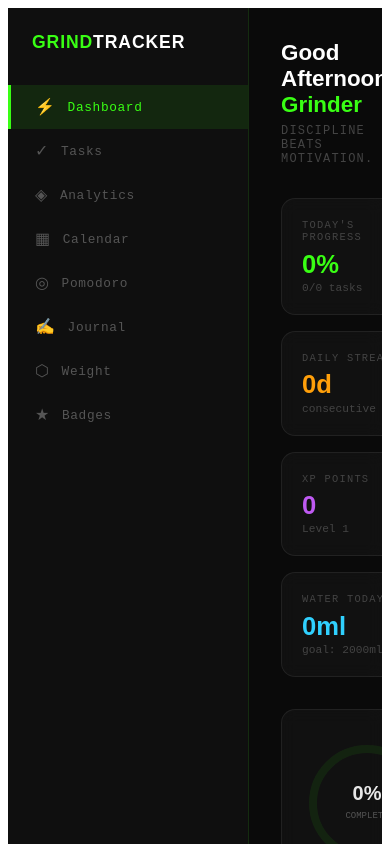
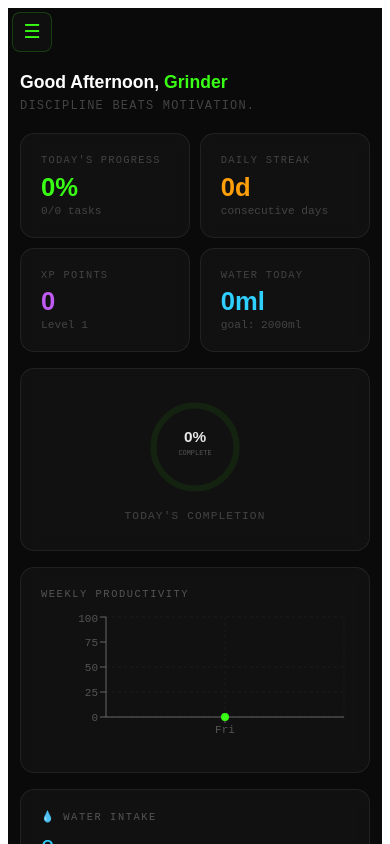
Before and after one commit to PhranavManjunaath/shreya, a React (Vite) app: page / in a window 390 px wide. Shown: the top 844 px of the page. Built offline with nearby package versions, Linux system fonts and the light colour scheme.

Commit message:
responsive layout for mobile (hamburger drawer, stacked grids, smaller SVGs)

```diff
--- a/src/GrindTracker.jsx
+++ b/src/GrindTracker.jsx
@@ -2,6 +2,7 @@ import { useState, useEffect, useRef, useMemo } from "react";
 import { motion, AnimatePresence } from "framer-motion";
 import { today } from "./lib/helpers.js";
 import { BADGES } from "./lib/constants.js";
+import useMediaQuery from "./lib/useMediaQuery.js";
 import Sidebar from "./components/Sidebar.jsx";
 import Dashboard from "./components/Dashboard.jsx";
 import Tasks from "./components/Tasks.jsx";
@@ -42,6 +43,14 @@ export default function GrindTracker() {
   const [pomodoroMode, setPomodoroMode] = useState("work");
   const pomoRef = useRef(null);
   const pomodoroModeRef = useRef("work");
+
+  const isMobile = useMediaQuery("(max-width: 767px)");
+  const [sidebarOpen, setSidebarOpen] = useState(false);
+
+  const handleNav = (id) => {
+    setNav(id);
+    if (isMobile) setSidebarOpen(false);
+  };
 
   useEffect(() => {
     pomodoroModeRef.current = pomodoroMode;
@@ -145,6 +154,7 @@ export default function GrindTracker() {
     <div
       style={{
         display: "flex",
+        flexDirection: "column",
         minHeight: "100vh",
         background: "#0a0a0a",
         color: "#e8e8e8",
@@ -155,21 +165,55 @@ export default function GrindTracker() {
         href="https://fonts.googleapis.com/css2?family=Space+Mono:wght@400;700&family=Orbitron:wght@700;900&display=swap"
         rel="stylesheet"
       />
+      {isMobile && (
+        <div
+          style={{
+            position: "fixed",
+            top: 12,
+            left: 12,
+            zIndex: 200,
+          }}
+        >
+          <button
+            onClick={() => setSidebarOpen((o) => !o)}
+            style={{
+              background: "#0f0f0f",
+              border: "1px solid rgba(57,255,20,0.2)",
+              borderRadius: 8,
+              color: "#39ff14",
+              width: 40,
+              height: 40,
+              display: "flex",
+              alignItems: "center",
+              justifyContent: "center",
+              cursor: "pointer",
+              fontSize: "1.2rem",
+              fontFamily: "'Space Mono', monospace",
+            }}
+          >
+            {sidebarOpen ? "✕" : "☰"}
+          </button>
+        </div>
+      )}
       <Sidebar
         nav={nav}
-        setNav={setNav}
+        setNav={handleNav}
         name="Grinder"
         streak={streak}
         level={level}
         xp={xp}
         levelPct={levelPct}
+        isMobile={isMobile}
+        isOpen={sidebarOpen}
+        onClose={() => setSidebarOpen(false)}
       />
       <main
         style={{
           flex: 1,
-          padding: "2rem",
+          padding: isMobile ? "0.75rem" : "2rem",
           overflowY: "auto",
-          maxWidth: "calc(100% - 260px)",
+          paddingTop: isMobile ? 64 : "2rem",
+          maxWidth: "100%",
         }}
       >
         <AnimatePresence mode="wait">
--- a/src/components/Analytics.jsx
+++ b/src/components/Analytics.jsx
@@ -12,12 +12,14 @@ import {
 } from "recharts";
 import { SECTIONS } from "../lib/constants.js";
 import { fmtDate } from "../lib/helpers.js";
+import useMediaQuery from "../lib/useMediaQuery.js";
 import GlassCard from "./shared/GlassCard.jsx";
 import PageHeader from "./shared/PageHeader.jsx";
 import SectionLabel from "./shared/SectionLabel.jsx";
 import HeatmapChart from "./shared/HeatmapChart.jsx";
 
 export default function Analytics({ history, tasks }) {
+  const isMobile = useMediaQuery("(max-width: 767px)");
   const last14 = history.slice(-14);
   const gymData = last14.map((d) => ({
     name: fmtDate(d.date),
@@ -36,7 +38,7 @@ export default function Analytics({ history, tasks }) {
       <div style={{ display: "grid", gap: "1.5rem" }}>
         <GlassCard>
           <SectionLabel>Daily Productivity (14 days)</SectionLabel>
-          <ResponsiveContainer width="100%" height={200}>
+          <ResponsiveContainer width="100%" height={isMobile ? 160 : 200}>
             <LineChart data={last14}>
               <CartesianGrid
                 strokeDasharray="3 3"
@@ -77,13 +79,13 @@ export default function Analytics({ history, tasks }) {
         <div
           style={{
             display: "grid",
-            gridTemplateColumns: "1fr 1fr",
+            gridTemplateColumns: isMobile ? "1fr" : "1fr 1fr",
             gap: "1rem",
           }}
         >
           <GlassCard>
             <SectionLabel>Gym vs Work Tasks</SectionLabel>
-            <ResponsiveContainer width="100%" height={180}>
+            <ResponsiveContainer width="100%" height={isMobile ? 140 : 180}>
               <BarChart data={gymData}>
                 <CartesianGrid
                   strokeDasharray="3 3"
--- a/src/components/CalendarView.jsx
+++ b/src/components/CalendarView.jsx
@@ -115,7 +115,8 @@ export default function CalendarView({ history, pctToday }) {
         <div
           style={{
             display: "flex",
-            gap: "1.5rem",
+            flexWrap: "wrap",
+            gap: "0.75rem",
             marginTop: "1rem",
             fontSize: "0.7rem",
           }}
--- a/src/components/Dashboard.jsx
+++ b/src/components/Dashboard.jsx
@@ -10,6 +10,7 @@ import {
 } from "recharts";
 import { QUOTES } from "../lib/constants.js";
 import { weekDays, getGreeting } from "../lib/helpers.js";
+import useMediaQuery from "../lib/useMediaQuery.js";
 import GlassCard from "./shared/GlassCard.jsx";
 import StatCard from "./shared/StatCard.jsx";
 import ProgressRing from "./shared/ProgressRing.jsx";
@@ -30,6 +31,7 @@ export default function Dashboard({
   addWater,
   resetWater,
 }) {
+  const isMobile = useMediaQuery("(max-width: 767px)");
   const quote = QUOTES[new Date().getDay() % QUOTES.length];
   const weekData = history
     .slice(-7)
@@ -37,11 +39,11 @@ export default function Dashboard({
 
   return (
     <div>
-      <div style={{ marginBottom: "2rem" }}>
+      <div style={{ marginBottom: isMobile ? "1.25rem" : "2rem" }}>
         <h2
           style={{
             fontFamily: "'Orbitron', sans-serif",
-            fontSize: "1.4rem",
+            fontSize: isMobile ? "1.1rem" : "1.4rem",
             color: "#fff",
             margin: 0,
           }}
@@ -63,9 +65,11 @@ export default function Dashboard({
       <div
         style={{
           display: "grid",
-          gridTemplateColumns: "repeat(auto-fit, minmax(160px, 1fr))",
-          gap: "1rem",
-          marginBottom: "2rem",
+          gridTemplateColumns: isMobile
+            ? "repeat(2, 1fr)"
+            : "repeat(auto-fit, minmax(160px, 1fr))",
+          gap: isMobile ? "0.6rem" : "1rem",
+          marginBottom: isMobile ? "1rem" : "2rem",
         }}
       >
         <StatCard
@@ -97,9 +101,9 @@ export default function Dashboard({
       <div
         style={{
           display: "grid",
-          gridTemplateColumns: "1fr 2fr",
+          gridTemplateColumns: isMobile ? "1fr" : "1fr 2fr",
           gap: "1rem",
-          marginBottom: "2rem",
+          marginBottom: isMobile ? "1rem" : "2rem",
         }}
       >
         <GlassCard>
@@ -159,9 +163,9 @@ export default function Dashboard({
       <div
         style={{
           display: "grid",
-          gridTemplateColumns: "1fr 1fr",
+          gridTemplateColumns: isMobile ? "1fr" : "1fr 1fr",
           gap: "1rem",
-          marginBottom: "2rem",
+          marginBottom: isMobile ? "1rem" : "2rem",
         }}
       >
         <GlassCard>
@@ -169,7 +173,7 @@ export default function Dashboard({
           <div
             style={{
               fontFamily: "'Orbitron', sans-serif",
-              fontSize: "1.8rem",
+              fontSize: isMobile ? "1.5rem" : "1.8rem",
               color: "#30d0fe",
               marginBottom: "0.75rem",
             }}
--- a/src/components/Pomodoro.jsx
+++ b/src/components/Pomodoro.jsx
@@ -1,4 +1,5 @@
 import { motion } from "framer-motion";
+import useMediaQuery from "../lib/useMediaQuery.js";
 import GlassCard from "./shared/GlassCard.jsx";
 import PageHeader from "./shared/PageHeader.jsx";
 
@@ -10,6 +11,9 @@ export default function Pomodoro({
   pomodoroMode,
   setPomodoroMode,
 }) {
+  const isMobile = useMediaQuery("(max-width: 767px)");
+  const svgSize = isMobile ? 160 : 200;
+  const fontSize = isMobile ? "2rem" : "2.5rem";
   const mins = String(Math.floor(pomodoroTime / 60)).padStart(2, "0");
   const secs = String(pomodoroTime % 60).padStart(2, "0");
   const maxTime = pomodoroMode === "work" ? 25 * 60 : 5 * 60;
@@ -67,7 +71,7 @@ export default function Pomodoro({
               marginBottom: "2rem",
             }}
           >
-            <svg width={200} height={200} viewBox="0 0 200 200">
+            <svg width={svgSize} height={svgSize} viewBox="0 0 200 200">
               <circle
                 cx={100}
                 cy={100}
@@ -106,7 +110,7 @@ export default function Pomodoro({
               <div
                 style={{
                   fontFamily: "'Orbitron', sans-serif",
-                  fontSize: "2.5rem",
+                  fontSize,
                   fontWeight: 700,
                   color: pomodoroActive ? "#39ff14" : "#fff",
                 }}
--- a/src/components/Sidebar.jsx
+++ b/src/components/Sidebar.jsx
@@ -9,20 +9,28 @@ export default function Sidebar({
   level,
   xp,
   levelPct,
+  isMobile,
+  isOpen,
+  onClose,
 }) {
-  return (
+  const sidebar = (
     <aside
       style={{
         width: 240,
         minHeight: "100vh",
         background: "#0f0f0f",
-        borderRight: "1px solid rgba(57,255,20,0.12)",
+        borderRight: isMobile ? "none" : "1px solid rgba(57,255,20,0.12)",
         display: "flex",
         flexDirection: "column",
         padding: "1.5rem 0",
-        position: "sticky",
+        position: isMobile ? "fixed" : "sticky",
         top: 0,
-        zIndex: 10,
+        left: 0,
+        zIndex: 150,
+        transform: isMobile
+          ? `translateX(${isOpen ? 0 : -260}px)`
+          : "none",
+        transition: "transform 0.25s ease",
       }}
     >
       <div style={{ padding: "0 1.5rem", marginBottom: "2rem" }}>
@@ -42,7 +50,10 @@ export default function Sidebar({
         {NAV_ITEMS.map((item) => (
           <button
             key={item.id}
-            onClick={() => setNav(item.id)}
+            onClick={() => {
+              setNav(item.id);
+              if (isMobile) onClose();
+            }}
             style={{
               width: "100%",
               padding: "0.75rem 1.5rem",
@@ -117,4 +128,25 @@ export default function Sidebar({
       </div>
     </aside>
   );
+
+  if (isMobile) {
+    return (
+      <>
+        {isOpen && (
+          <div
+            onClick={onClose}
+            style={{
+              position: "fixed",
+              inset: 0,
+              background: "rgba(0,0,0,0.6)",
+              zIndex: 140,
+            }}
+          />
+        )}
+        {sidebar}
+      </>
+    );
+  }
+
+  return sidebar;
 }
--- a/src/components/WeightTracker.jsx
+++ b/src/components/WeightTracker.jsx
@@ -9,11 +9,13 @@ import {
   ResponsiveContainer,
 } from "recharts";
 import { today, fmtDate } from "../lib/helpers.js";
+import useMediaQuery from "../lib/useMediaQuery.js";
 import GlassCard from "./shared/GlassCard.jsx";
 import PageHeader from "./shared/PageHeader.jsx";
 import SectionLabel from "./shared/SectionLabel.jsx";
 
 export default function WeightTracker({ weight, setWeight }) {
+  const isMobile = useMediaQuery("(max-width: 767px)");
   const [val, setVal] = useState("");
   const add = () => {
     const n = parseFloat(val);
@@ -32,7 +34,7 @@ export default function WeightTracker({ weight, setWeight }) {
       <div
         style={{
           display: "grid",
-          gridTemplateColumns: "1fr 2fr",
+          gridTemplateColumns: isMobile ? "1fr" : "1fr 2fr",
           gap: "1rem",
         }}
       >
@@ -105,7 +107,7 @@ export default function WeightTracker({ weight, setWeight }) {
               Log at least 2 entries to see your trend.
             </p>
           ) : (
-            <ResponsiveContainer width="100%" height={180}>
+            <ResponsiveContainer width="100%" height={isMobile ? 140 : 180}>
               <LineChart data={data}>
                 <CartesianGrid
                   strokeDasharray="3 3"
--- a/src/components/shared/ProgressRing.jsx
+++ b/src/components/shared/ProgressRing.jsx
@@ -1,22 +1,28 @@
 import { motion } from "framer-motion";
+import useMediaQuery from "../../lib/useMediaQuery.js";
 
 export default function ProgressRing({ pct }) {
+  const isMobile = useMediaQuery("(max-width: 767px)");
+  const size = isMobile ? 100 : 130;
   const r = 54,
     c = 2 * Math.PI * r;
   const offset = c - (pct / 100) * c;
+  const cx = 65,
+    cy = 65;
+
   return (
-    <svg width={130} height={130} viewBox="0 0 130 130">
+    <svg width={size} height={size} viewBox="0 0 130 130">
       <circle
-        cx={65}
-        cy={65}
+        cx={cx}
+        cy={cy}
         r={r}
         fill="none"
         stroke="rgba(57,255,20,0.08)"
         strokeWidth={8}
       />
       <motion.circle
-        cx={65}
-        cy={65}
+        cx={cx}
+        cy={cy}
         r={r}
         fill="none"
         stroke="#39ff14"
@@ -29,8 +35,8 @@ export default function ProgressRing({ pct }) {
         transform="rotate(-90 65 65)"
       />
       <text
-        x={65}
-        y={62}
+        x={cx}
+        y={isMobile ? 58 : 62}
         textAnchor="middle"
         fill="#e8e8e8"
         fontFamily="'Orbitron', sans-serif"
@@ -40,8 +46,8 @@ export default function ProgressRing({ pct }) {
         {pct}%
       </text>
       <text
-        x={65}
-        y={80}
+        x={cx}
+        y={isMobile ? 75 : 80}
         textAnchor="middle"
         fill="#555"
         fontFamily="'Space Mono', monospace"
--- /dev/null
+++ b/src/lib/useMediaQuery.js
@@ -0,0 +1,16 @@
+import { useState, useEffect } from "react";
+
+export default function useMediaQuery(query) {
+  const [matches, setMatches] = useState(
+    () => window.matchMedia(query).matches
+  );
+
+  useEffect(() => {
+    const mql = window.matchMedia(query);
+    const listener = (e) => setMatches(e.matches);
+    mql.addEventListener("change", listener);
+    return () => mql.removeEventListener("change", listener);
+  }, [query]);
+
+  return matches;
+}
```
